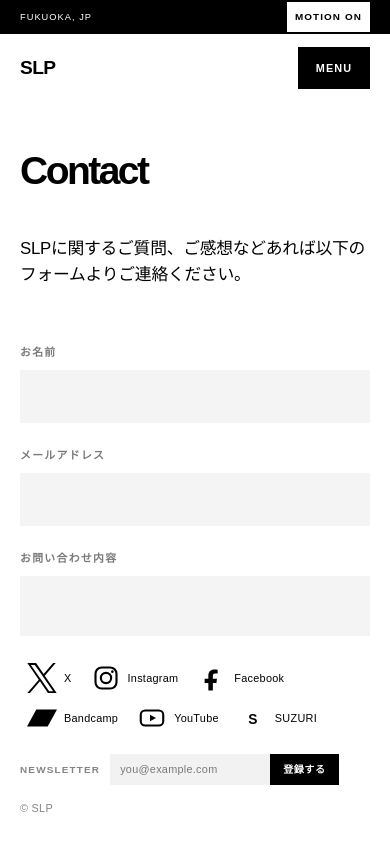
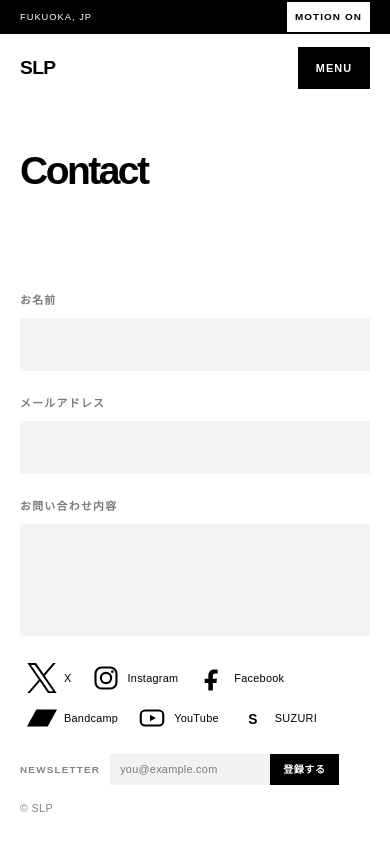
Before and after one commit to roastia/slp-website, a Next.js app: page /contact in a window 390 px wide. Shown: the top 850 px of the page. Built offline with nearby package versions, Linux system fonts and the light colour scheme; a web font is replaced by a local one.

Commit message:
Contactページの案内文を削除
前回1行表示に修正した文言を、そもそも不要とのことで削除。
未使用になったCSS(.contact>p:first-child とそのモバイル用上書き)も合わせて削除。

```diff
--- a/app/contact/page.tsx
+++ b/app/contact/page.tsx
@@ -10,7 +10,6 @@ export default function ContactPage() {
     <main>
       <PageHeader title="Contact" />
       <section className="contact wrap">
-        <p data-reveal>SLPに関するご質問、ご感想などあれば以下のフォームよりご連絡ください。</p>
         <ContactForm />
       </section>
     </main>
--- a/app/globals.css
+++ b/app/globals.css
@@ -324,7 +324,6 @@ nav.site a:active{transform:scale(.94);}
 
 /* ---------- contact ---------- */
 .contact{flex:1;padding-top:clamp(46px,6vw,74px);padding-bottom:clamp(84px,12vw,150px);}
-.contact>p:first-child{margin:0;font-size:clamp(1.05rem,2vw,1.45rem);letter-spacing:-.015em;white-space:nowrap;}
 .contact .mail{max-width:100%;margin-top:34px;background:var(--ink);color:var(--paper);font-size:clamp(.82rem,1.5vw,1rem);overflow-wrap:anywhere;text-align:center;}
 .contact .mail:hover{transform:translateX(6px);}
 .contact-form{max-width:34em;margin-top:56px;}
@@ -477,7 +476,6 @@ footer.site .copyright{padding:5px 0;opacity:.48;}
 }
 
 @media (max-width:820px){
-  .contact>p:first-child{white-space:normal;max-width:32em;}
   body.menu-open{overflow:hidden;}
   body.menu-open footer.site{display:none;}
   .wrap{
```
